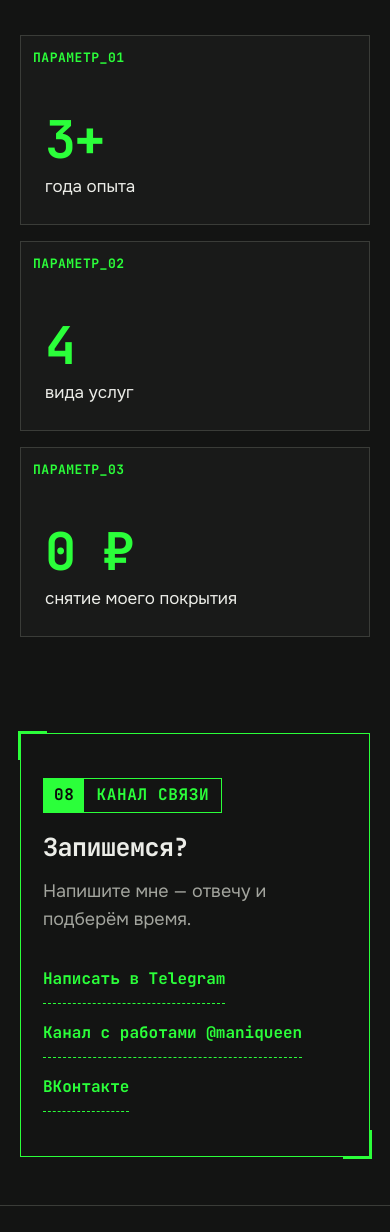
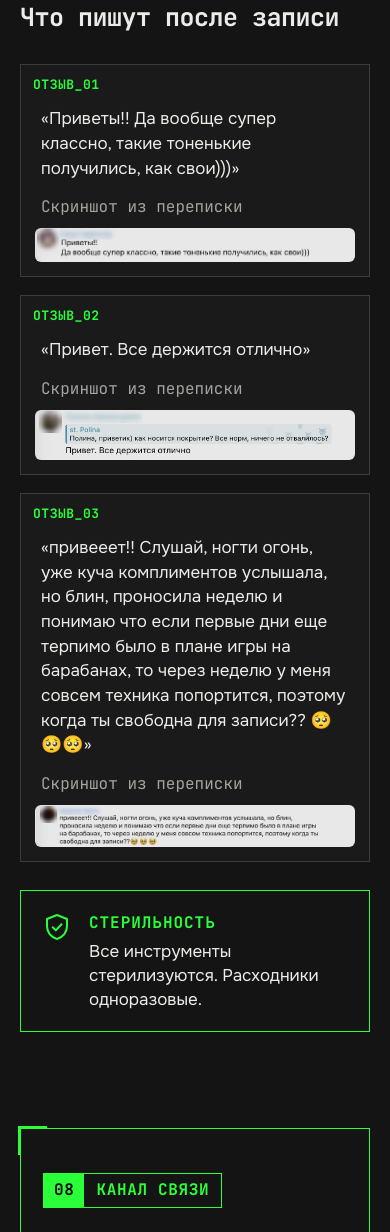
Before and after one commit to voidcntrct/voidcntrct.github.io, a plain HTML site: page index.html in a window 390 px wide. Shown: the part 5027-6259 px from the top of the page. Drawn offline with nearby package versions, Linux system fonts and the light colour scheme.

Commit message:
Add files via upload

```diff
--- a/index.html
+++ b/index.html
@@ -144,6 +144,16 @@ h2{font-family:var(--mono);font-weight:700;font-size:clamp(25px,5vw,42px);line-h
 .num::before{content:attr(data-id);position:absolute;left:12px;top:12px;font-family:var(--mono);font-size:13px;font-weight:700;color:var(--green);letter-spacing:.04em}
 .num .v{font-family:var(--mono);font-weight:700;font-size:clamp(52px,9vw,80px);line-height:1;letter-spacing:-.04em;color:var(--green)}
 .num .s{font-size:17px;margin-top:8px}
+.reviews{display:grid;gap:18px;margin-top:32px;max-width:860px}
+.review{position:relative;margin:0;border:1px solid var(--line);background:var(--panel);padding:42px 14px 14px}
+.review::before{content:attr(data-id);position:absolute;left:12px;top:10px;font-family:var(--mono);font-size:13px;font-weight:700;color:var(--green);letter-spacing:.04em}
+.review blockquote{margin:0 0 14px;font-size:clamp(17px,2.2vw,20px);line-height:1.45;padding:0 6px}
+.review figcaption{font-family:var(--mono);font-size:16px;color:var(--muted);margin:0 6px 8px}
+.review img{display:block;width:100%;height:auto;border-radius:6px;opacity:.9}
+.sterile{display:flex;gap:16px;align-items:flex-start;margin-top:28px;max-width:860px;border:1px solid var(--green);padding:20px}
+.sterile svg{width:32px;height:32px;flex:none;fill:none;stroke:var(--green);stroke-width:1.5;stroke-linecap:round;stroke-linejoin:round}
+.sterile b{display:block;font-family:var(--mono);font-weight:700;font-size:16px;letter-spacing:.06em;text-transform:uppercase;color:var(--green);margin-bottom:4px}
+.sterile p{font-size:clamp(17px,2.2vw,20px);line-height:1.4}
 
 /* CONTACTS */
 .contact{border:1px solid var(--green);padding:44px 22px;position:relative}
@@ -345,13 +355,18 @@ footer .wrap{display:flex;justify-content:space-between;gap:12px;flex-wrap:wrap}
     </ul>
   </section>
 
-  <!-- 7. ЦИФРЫ -->
+  <!-- 7. ОТЗЫВЫ И СТЕРИЛЬНОСТЬ -->
   <section>
-    <div class="tag reveal"><span>07</span><b>Параметры</b></div>
-    <div class="nums">
-      <div class="num reveal" data-id="ПАРАМЕТР_01"><div class="v"><span class="count" data-to="3">3</span>+</div><div class="s">года опыта</div></div>
-      <div class="num reveal" data-id="ПАРАМЕТР_02"><div class="v"><span class="count" data-to="4">4</span></div><div class="s">вида услуг</div></div>
-      <div class="num reveal" data-id="ПАРАМЕТР_03"><div class="v">0 ₽</div><div class="s">снятие моего покрытия</div></div>
+    <div class="tag reveal"><span>07</span><b>Отзывы</b></div>
+    <h2 class="reveal">Что пишут после записи</h2>
+    <div class="reviews">
+      <figure class="review reveal" data-id="ОТЗЫВ_01"><blockquote>«Приветы!! Да вообще супер классно, такие тоненькие получились, как свои)))»</blockquote><figcaption>Скриншот из переписки</figcaption><img src="review-01.webp" width="1330" height="142" loading="lazy" decoding="async" alt="Скриншот этого отзыва, имя и фото клиентки скрыты"></figure>
+      <figure class="review reveal" data-id="ОТЗЫВ_02"><blockquote>«Привет. Все держится отлично»</blockquote><figcaption>Скриншот из переписки</figcaption><img src="review-02.webp" width="1200" height="190" loading="lazy" decoding="async" alt="Скриншот этого отзыва, имя и фото клиентки скрыты"></figure>
+      <figure class="review reveal" data-id="ОТЗЫВ_03"><blockquote>«привееет!! Слушай, ногти огонь, уже куча комплиментов услышала, но блин, проносила неделю и понимаю что если первые дни еще терпимо было в плане игры на барабанах, то через неделю у меня совсем техника попортится, поэтому когда ты свободна для записи?? 🥺🥺🥺»</blockquote><figcaption>Скриншот из переписки</figcaption><img src="review-03.webp" width="1612" height="214" loading="lazy" decoding="async" alt="Скриншот этого отзыва, имя и фото клиентки скрыты"></figure>
+    </div>
+    <div class="sterile reveal">
+      <svg viewBox="0 0 24 24" aria-hidden="true"><path d="M12 3 4.5 6v5.5c0 4.6 3.2 8.4 7.5 9.5 4.3-1.1 7.5-4.9 7.5-9.5V6z"/><path d="m8.8 12.2 2.3 2.3 4.3-4.6"/></svg>
+      <div><b>Стерильность</b><p>Все инструменты стерилизуются. Расходники одноразовые.</p></div>
     </div>
   </section>
 
```
Also changed, not shown: review-01.webp (added), review-02.webp (added), review-03.webp (added).
